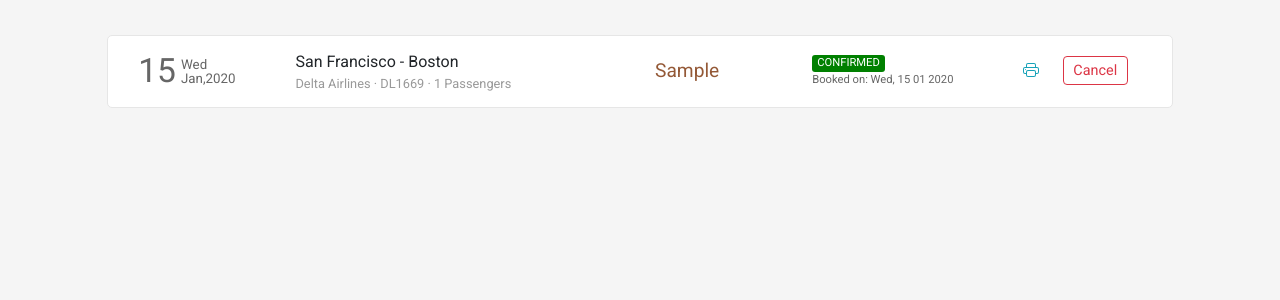
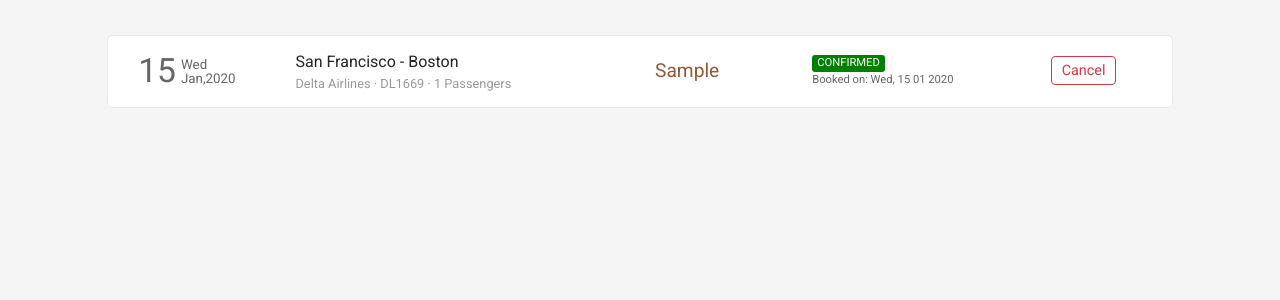
Before and after one commit to mikethegoblin/Trip-Assistant, a Flask app: template templates/bookings.html in a window 1280 px wide. Shown: the part 66-366 px from the top of the page. Run offline with Flask 3, Linux system fonts and the light colour scheme; the template is opened without the code that fills it: values that come from a table or form of the project are taken from there, others are empty; tables that the repository leaves empty hold one stand-in row (values such as "Sample post"); some libraries are stand-ins or nearby versions; some web fonts are replaced.

Commit message:
button hidden

```diff
--- a/templates/bookings.html
+++ b/templates/bookings.html
@@ -82,7 +82,11 @@
             <!--<button class="btn btn-outline-primary btnp">Print Ticket</button>-->
             <form action="/flight/getticket" method="get" target="_blank">
               <input type="hidden" name="ref" value="{{ticket.ref_no}}" />
-              <button type="submit" class="btn btn-outline-info btnp pbtn">
+              <button
+                type="submit"
+                class="btn btn-outline-info btnp pbtn"
+                hidden
+              >
                 <svg
                   xmlns="http://www.w3.org/2000/svg"
                   width="16"
```
